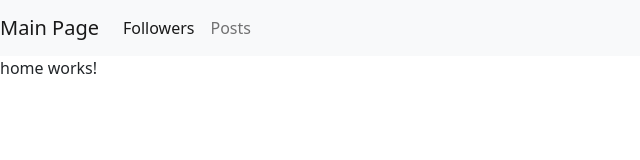
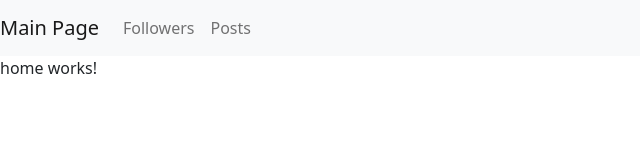
Before and after one commit to coderNet2021/AngularMosh, an Angular app: page / in a window 1280 px wide. Shown: the top 160 px of the page, without its empty margins (0-640 px from the left). Built offline with nearby package versions, Linux system fonts and the light colour scheme.

Commit message:
implementing the active routerLinkActive to highlight the active link when we are in the page

```diff
--- a/src/app/github-followers/github-followers.component.html
+++ b/src/app/github-followers/github-followers.component.html
@@ -5,7 +5,9 @@
     alt="Card image cap"
   />
   <div class="card-body">
-    <h5 class="card-title">{{ follower.login }}</h5>
+    <h5 class="card-title">
+      <a [routerLink]="['/followers', follower.id]">{{ follower.login }}</a>
+    </h5>
   </div>
 
   <div class="card-body">
--- a/src/app/navbar/navbar.component.html
+++ b/src/app/navbar/navbar.component.html
@@ -13,8 +13,18 @@
   </button>
   <div class="collapse navbar-collapse" id="navbarNavAltMarkup">
     <div class="navbar-nav">
-      <a class="nav-item nav-link active" href="#">Followers </a>
-      <a class="nav-item nav-link" href="#">Posts</a>
+      <a
+        class="nav-item nav-link"
+        routerLinkActive="active current"
+        routerLink="/followers"
+        >Followers
+      </a>
+      <a
+        class="nav-item nav-link"
+        routerLinkActive="active current"
+        routerLink="/posts"
+        >Posts</a
+      >
     </div>
   </div>
 </nav>
```
